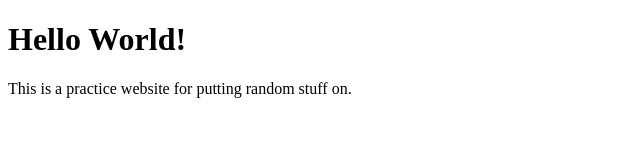
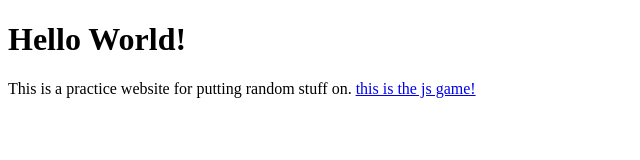
Before and after one commit to codingpractices/practicesite, a plain HTML site: page index.html in a window 1280 px wide. Shown: the whole page, without its empty margins (0-640 px from the left). Drawn offline with Linux system fonts and the light colour scheme.

Commit message:
Update index.html

```diff
--- a/index.html
+++ b/index.html
@@ -16,6 +16,7 @@
   <p>
 <!-- p is for paragraph -->
     This is a practice website for putting random stuff on.
+    <a href="Practice-Website / game.js">this is the js game!</a>
   </p>
 </body>
 </html>
```
